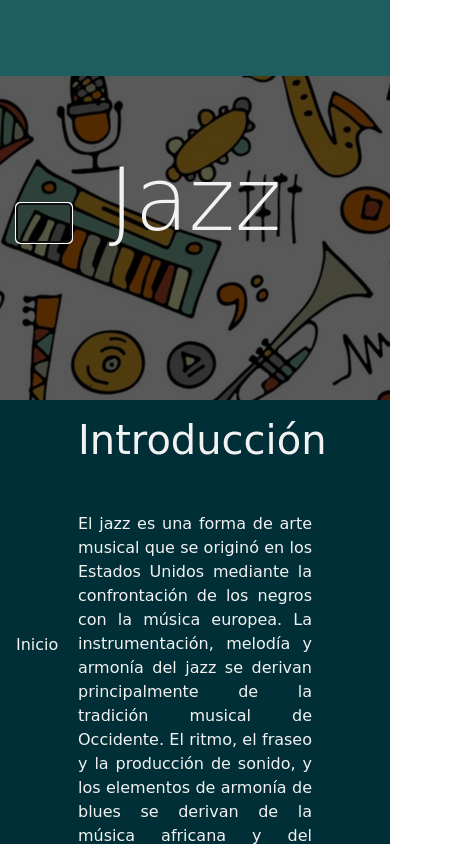
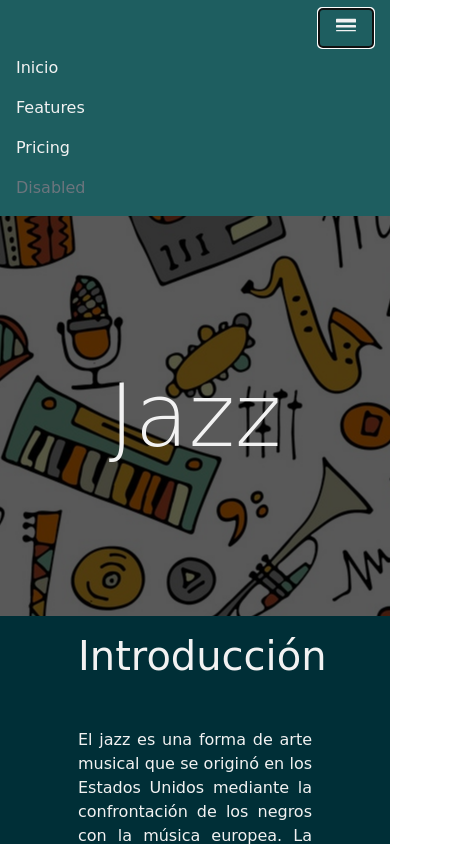
Before and after one commit to EricAlarcon441/EricAlarcon441.github.io, a plain HTML site: page sites/Jazz.html in a window 390 px wide. Both pictures are taken after a click on the button "Toggle navigation". Shown: the top 844 px of the page, 452 px wide, since content can reach past the window. Drawn offline with nearby package versions, Linux system fonts and the light colour scheme; files whose address does not match are found by name; a web font is replaced by a local one.

Commit message:
act.Jazz

```diff
--- a/css/jazz_style.css
+++ b/css/jazz_style.css
@@ -113,14 +113,17 @@ header .overlay {
     height: 100vh;
     width: 100%;
 }
+.container{
+    width: 100%;
+}
 
 
 /* Navbar*/
-
 .navbar {
     background-color: var(--navbar);
     opacity: 1;
-    height: 9vh;
+    /*height: 9vh;*/
+    width: 100%;
 }
 
 .nav-link {
@@ -130,7 +133,11 @@ header .overlay {
 .nav-link:hover {
     color: var(--color_letra);
 }
-
-ion-icon {
+.navbar-toggler-icon{
     color: var(--color_letra);
 }
+
+.iframe{
+    height: auto;
+    width: auto;
+}
--- a/css/style.css
+++ b/css/style.css
@@ -141,7 +141,3 @@ header .overlay {
 .nav-link:hover {
     color: var(--color_letra);
 }
-
-ion-icon {
-    color: var(--color_letra);
-}
--- a/sites/Jazz.html
+++ b/sites/Jazz.html
@@ -31,22 +31,24 @@
 
 <body>
 
-    <nav class="navbar fixed-top navbar-expand-sm">
-        <div class="container-fluid">
-            <button class="navbar-toggler d-lg-none" type="button" data-toggle="collapse" data-target="#collapsibleNavId" aria-controls="collapsibleNavId" aria-expanded="false" aria-label="Toggle navigation">
-            <span class="navbar-toggler-icon"></span>
+    <nav class="navbar navbar-expand-lg ">
+
+        <a class="navbar-brand" href="#"></a>
+        <button class="navbar-toggler" type="button" data-toggle="collapse" data-target="#navbarNavAltMarkup" aria-controls="navbarNavAltMarkup" aria-expanded="false" aria-label="Toggle navigation">
+          <span class="navbar-toggler-icon"><svg width="1em" height="1em" viewBox="0 0 16 16" class="bi bi-border-width" fill="currentColor" xmlns="http://www.w3.org/2000/svg">
+            <path d="M0 3.5A.5.5 0 0 1 .5 3h15a.5.5 0 0 1 .5.5v2a.5.5 0 0 1-.5.5H.5a.5.5 0 0 1-.5-.5v-2zm0 5A.5.5 0 0 1 .5 8h15a.5.5 0 0 1 .5.5v1a.5.5 0 0 1-.5.5H.5a.5.5 0 0 1-.5-.5v-1zm0 4a.5.5 0 0 1 .5-.5h15a.5.5 0 0 1 0 1H.5a.5.5 0 0 1-.5-.5z"/>
+          </svg></span>
         </button>
-            <div class="collapse navbar-collapse" id="collapsibleNavId">
-                <ul class="navbar-nav m-auto mt-2 mt-lg-0">
-                    <li class="nav-item">
-                        <a href="../Index.html" class="nav-link d-inline">Inicio</a>
+        <div class="collapse navbar-collapse" id="navbarNavAltMarkup">
+          <div class="navbar-nav m-auto">
+            <a class="nav-item nav-link active" href="../Index.html">Inicio </a>
+            <a class="nav-item nav-link" href="#">Features</a>
+            <a class="nav-item nav-link" href="#">Pricing</a>
+            <a class="nav-item nav-link disabled" href="#">Disabled</a>
+          </div>
+        </div>
 
-                    </li>
-
-                </ul>
-            </div>
-        </div>
-    </nav>
+      </nav>
 
     <header id="inicio">
         <div class="overlay"></div>
@@ -72,8 +74,16 @@
             <h1 class="text-left m-5">Canciones:</h1>
         </div>
         <div class="container">
+<div class="row">
+    <div class="col-10">
+        <iframe class="pt-3 px-5"  scrolling="no" frameborder="no" allow="autoplay" src="https://w.soundcloud.com/player/?url=https%3A//api.soundcloud.com/tracks/216069503&color=%2334201a&auto_play=false&hide_related=false&show_comments=true&show_user=true&show_reposts=false&show_teaser=true"></iframe>
+    </div>
+    <div class="col-2">
+        <button type="button" class="btn-lg btn-light"><a href="#">Melodia!</a></button>
+    </div>
 
-            <iframe class="pt-3 px-5" width="75%" height="25%" scrolling="no" frameborder="no" allow="autoplay" src="https://w.soundcloud.com/player/?url=https%3A//api.soundcloud.com/tracks/216069503&color=%2334201a&auto_play=false&hide_related=false&show_comments=true&show_user=true&show_reposts=false&show_teaser=true"></iframe>
+</div>
+
 
         </div>
 
```
